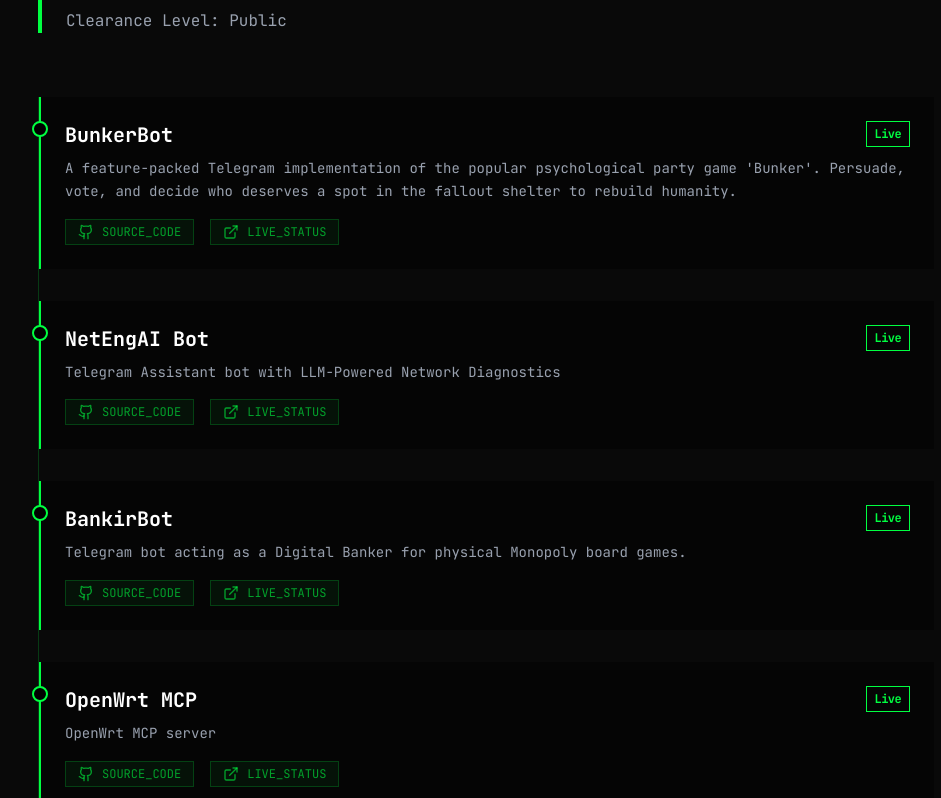
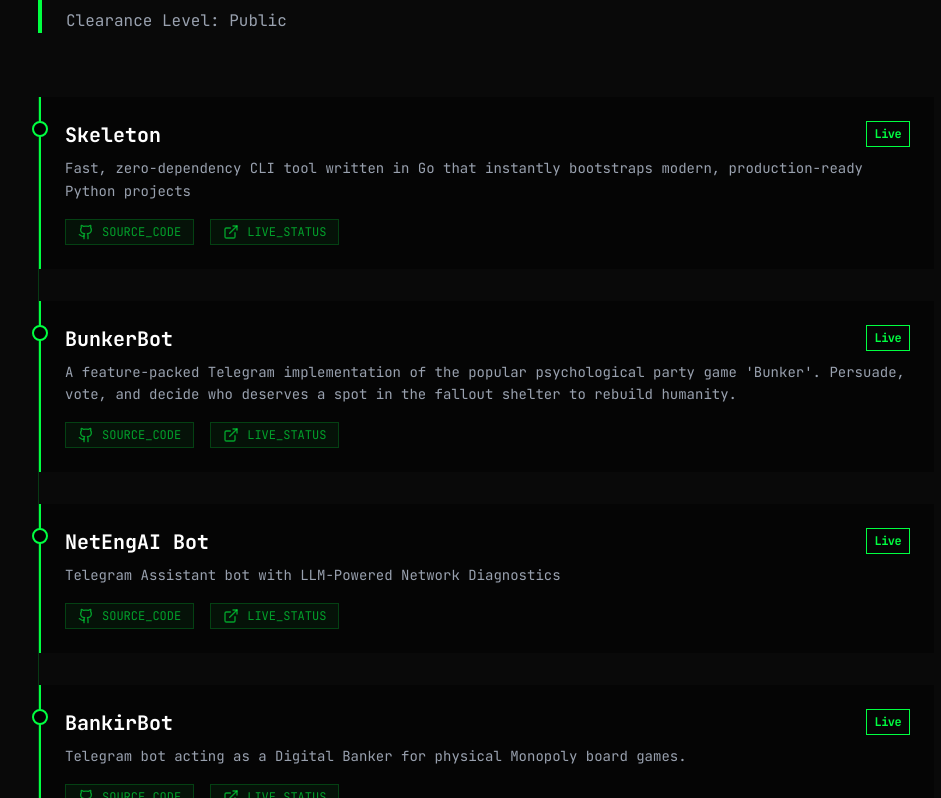
Before and after one commit to PiterPentester/aboutus, a React (Vite) app: page / in a window 1280 px wide. Shown: the part 1642-2440 px from the top of the page, without its empty margins (154-1095 px from the left). Built offline with nearby package versions, Linux system fonts and the light colour scheme.

Commit message:
Add 'Skeleton' project to projects data
Added a new project 'Skeleton' with details including title, description, link, github, and status.

```diff
--- a/src/data/projects.ts
+++ b/src/data/projects.ts
@@ -8,6 +8,13 @@
 }
 
 const projectsData: Omit<Project, "id">[] = [
+  {
+    title: "Skeleton",
+    description: "Fast, zero-dependency CLI tool written in Go that instantly bootstraps modern, production-ready Python projects",
+    link: "https://piterpentester.github.io/skeleton/",
+    github: "https://github.com/PiterPentester/skeleton",
+    status: "Live",
+  },
   {
     title: "BunkerBot",
     description: "A feature-packed Telegram implementation of the popular psychological party game 'Bunker'. Persuade, vote, and decide who deserves a spot in the fallout shelter to rebuild humanity.",
```
